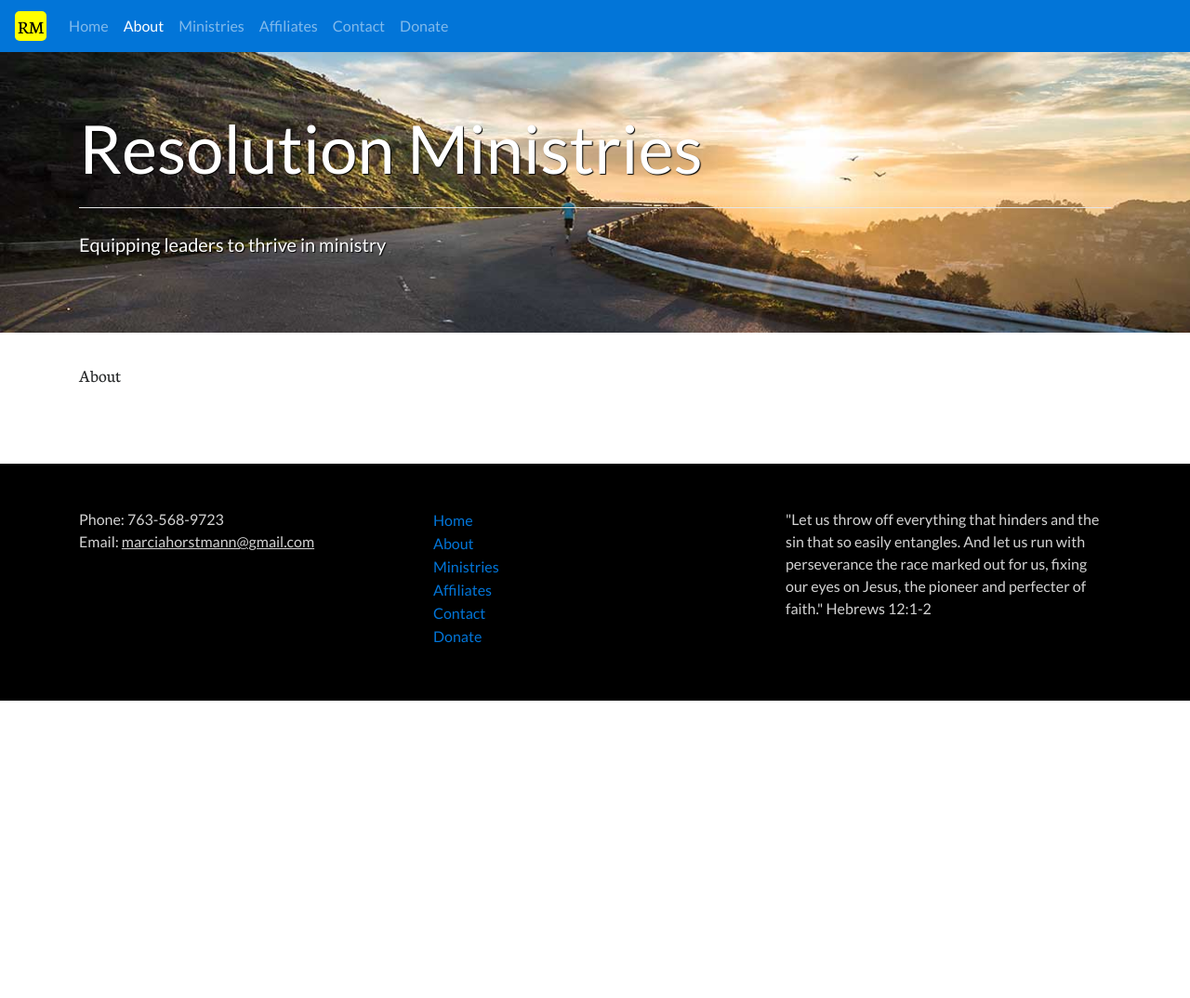
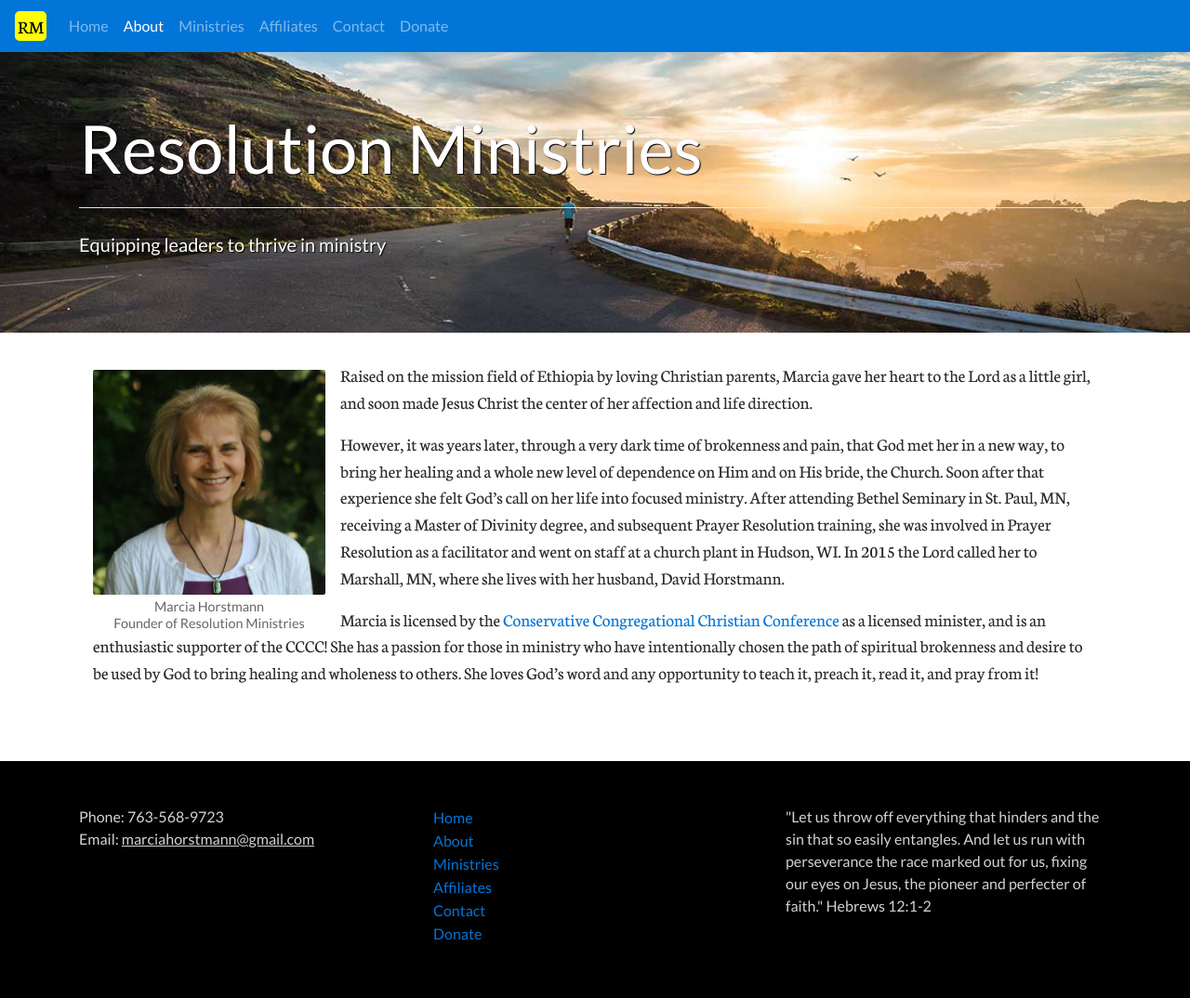
Before and after one commit to horstmannd/resolutionministries, a Jekyll site: the page built from about/index.html, in a window 1280 px wide. Shown: the whole page at 93% size. Built offline with Jekyll 4.4.1, drawn with Linux system fonts in a browser that asks for light colours; nearby versions of some CDN libraries; before the commit the page ends 900 px from its top, so only the background shows below that.

Commit message:
update about page

```diff
--- a/about/index.html
+++ b/about/index.html
@@ -3,6 +3,40 @@
 title: About
 ---
 
-    <p>
-      About
-    </p>
+<div class="container hidden-sm-up test">
+  <div class="row">
+    <div class="col-xs-12">
+      <div class="about text-center">
+        <img class="about-pic mb-1 mt-2" src="{{ site.baseurl }}/img/about.jpg" alt="Picture of Marcia Horstmann">
+        <span>Marcia Horstmann<br>Founder of Resolution Ministries</span>
+      </div>
+      <p>
+        Raised on the mission field of Ethiopia by loving Christian parents, Marcia gave her heart to the Lord as a little girl, and soon made Jesus Christ the center of her affection and life direction.
+      </p>
+      <p>
+        However, it was years later, through a very dark time of brokenness and pain, that God met her in a new way, to bring her healing and a whole new level of dependence on Him and on His bride, the Church.  Soon after that experience she felt God’s call on her life into focused ministry.  After attending Bethel Seminary in St. Paul, MN, receiving a Master of Divinity degree, and subsequent Prayer Resolution training, she was involved in Prayer Resolution as a facilitator and went on staff at a church plant in Hudson, WI. In 2015 the Lord called her to Marshall, MN, where she lives with her husband, David Horstmann.
+      </p>
+      <p>
+        Marcia is licensed by the <a href="http://www.ccccusa.com/" target="_blank">Conservative Congregational Christian Conference</a> as a licensed minister, and is an enthusiastic supporter of the CCCC! She has a passion for those in ministry who have intentionally
+        chosen the path of spiritual brokenness and desire to be used by God to bring healing and wholeness to others. She loves God’s word and any opportunity to teach it, preach it, read it, and pray from it!
+      </p>
+    </div>
+  </div>
+</div>
+
+<div class="container hidden-xs-down">
+<div class="about text-center float-left">
+  <img class="about-pic mb-1 mt-2" src="{{ site.baseurl }}/img/about.jpg" alt="Picture of Marcia Horstmann">
+  <span>Marcia Horstmann<br>Founder of Resolution Ministries</span>
+</div>
+<p>
+  Raised on the mission field of Ethiopia by loving Christian parents, Marcia gave her heart to the Lord as a little girl, and soon made Jesus Christ the center of her affection and life direction.
+</p>
+<p>
+  However, it was years later, through a very dark time of brokenness and pain, that God met her in a new way, to bring her healing and a whole new level of dependence on Him and on His bride, the Church.  Soon after that experience she felt God’s call on her life into focused ministry.  After attending Bethel Seminary in St. Paul, MN, receiving a Master of Divinity degree, and subsequent Prayer Resolution training, she was involved in Prayer Resolution as a facilitator and went on staff at a church plant in Hudson, WI. In 2015 the Lord called her to Marshall, MN, where she lives with her husband, David Horstmann.
+</p>
+<p>
+  Marcia is licensed by the <a href="http://www.ccccusa.com/" target="_blank">Conservative Congregational Christian Conference</a> as a licensed minister, and is an enthusiastic supporter of the CCCC! She has a passion for those in ministry who have intentionally
+  chosen the path of spiritual brokenness and desire to be used by God to bring healing and wholeness to others. She loves God’s word and any opportunity to teach it, preach it, read it, and pray from it!
+</p>
+</div>
--- a/css/styles.css
+++ b/css/styles.css
@@ -39,6 +39,25 @@
 	font-family: 'Lato', sans-serif;
 }
 
+.about {
+	color: #666;
+	font-family: 'Lato', sans-serif;
+	line-height: 1.1rem;
+	font-size: .9rem;
+	margin-right: 1rem;
+}
+
+.about span {
+	display: block;
+}
+
+.about-pic {
+	max-width: 250px;
+	border-radius: 2px;
+}
+
+.container .test img {text-align: center;}
+
 #main-footer {
 	background-color: black;
 	color: lightgray;
```
Also changed, not shown: _layouts/default.html (+1 -8 lines), img/about.jpg (added), img/about_orig.jpg (added).
